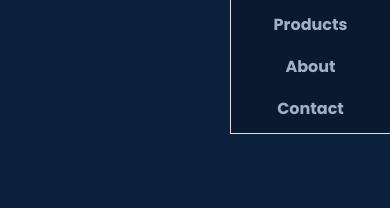
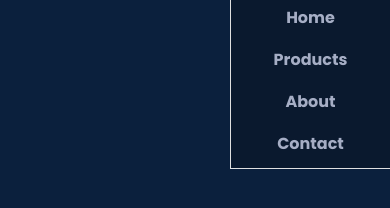
Before and after one commit to Sarangnm/ecommerce-frontend, a website: page index.html in a window 390 px wide. Both pictures are taken after a click on the element 348 px from the left and 75 px from the top of the page. Shown: the part 114-322 px from the top of the page. Drawn offline with Linux system fonts and the light colour scheme.

Commit message:
Improve navigation bar layout

```diff
--- a/styles/main.css
+++ b/styles/main.css
@@ -10,6 +10,7 @@ body{
     background-color: #0b203d;
 }
 header{
+    position: relative;
     display: flex;
     justify-content: space-between;
     align-items: center;
@@ -81,7 +82,7 @@ header{
 @media (max-width: 768px) {
     .navbar {
     position: absolute;
-    top: 73px;
+    top: 100%;
     right: 0px;
     width: 10em;
     display: none;
```
